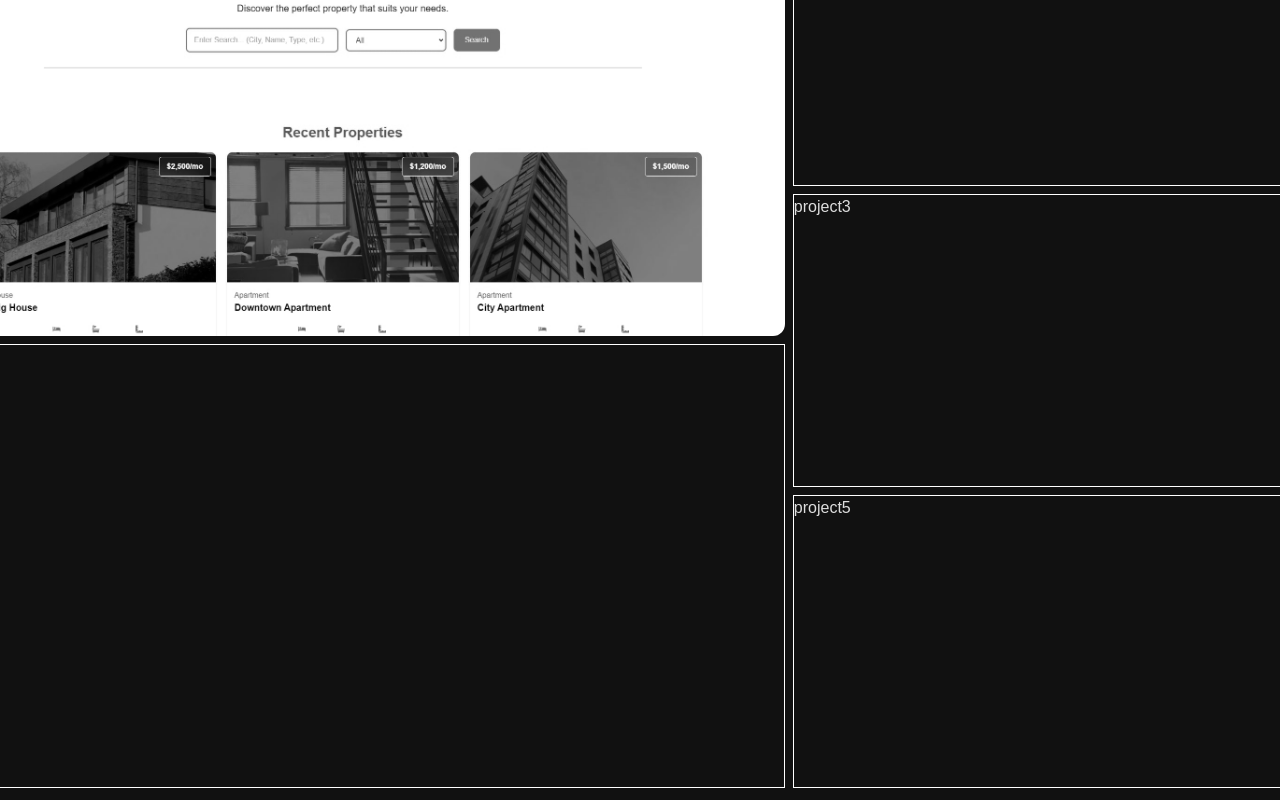
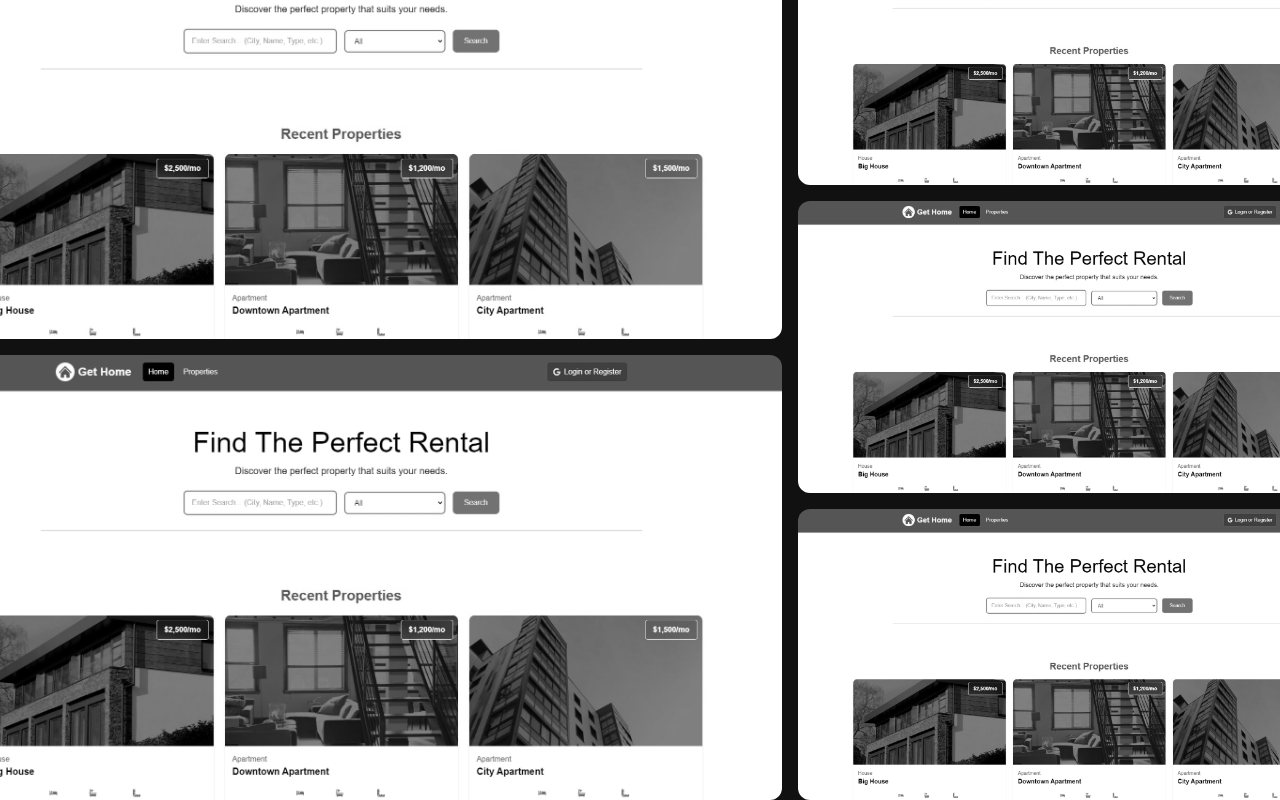
Before and after one commit to NoahRod108/2025-portfolio, a Next.js app: page / in a window 1280 px wide. Shown: the part 1269-2069 px from the top of the page. Built offline with nearby package versions, Linux system fonts and the light colour scheme.

Commit message:
Adding animations to currently made sections

```diff
--- a/app/globals.css
+++ b/app/globals.css
@@ -66,6 +66,31 @@ body {
   @apply px-4 py-1.5 rounded-full text-[--secondary-text] text-sm font-semibold;
 }
 
+#projects {
+  grid-template-columns: repeat(5, minmax(0, 1fr));
+}
+
+#projects div:nth-child(1) {
+  grid-column: span 3 / span 3;
+  grid-row: span 3 / span 3;
+}
+#projects div:nth-child(2) {
+  grid-column: span 2 / span 2;
+  grid-row: span 2 / span 2;
+}
+#projects div:nth-child(3) {
+  grid-column: span 2 / span 2;
+  grid-row: span 2 / span 2;
+}
+#projects div:nth-child(4) {
+  grid-column: span 3 / span 3;
+  grid-row: span 3 / span 3;
+}
+#projects div:nth-child(5) {
+  grid-column: span 2 / span 2;
+  grid-row: span 2 / span 2;
+}
+
 .project-img {
   @apply w-full h-full object-cover object-center grayscale transition duration-500 hover:grayscale-0 cursor-pointer rounded-xl;
 }
--- a/components/Modal.jsx
+++ b/components/Modal.jsx
@@ -1,38 +1,33 @@
-import { motion } from "framer-motion";
 import Backdrop from "./Backdrop";
-import { AnimatePresence } from "motion/react";
+import { Image } from "next/image";
 
-const dropIn = {
-  hidden: {
-    y: "-100vh",
-    opacity: 0,
-  },
-  visible: {
-    y: "0",
-    opacity: 1,
-  },
-  exit: {
-    y: "100vh",
-    opacity: 0,
-  },
-};
-
-const Modal = ({ handleClose, text }) => {
+const Modal = ({ handleClose, name, img, desc, tags }) => {
   return (
-    <AnimatePresence>
-      <Backdrop onClick={handleClose}>
-        <motion.div
-          // Stops the modal from closing while clicking inside
-          onClick={(e) => e.stopPropagation()}
-          className="modal"
-          variants={dropIn}
-          initial="hidden"
-          animate="visible"
-          exit="exit"
-          transition={{ type: "tween", duration: 0.5 }}
-        ></motion.div>
-      </Backdrop>
-    </AnimatePresence>
+    <div>{name}</div>
+    // <Backdrop onClick={handleClose}>
+    //   <motion.div
+    //     // Stops the modal from closing while clicking inside
+    //     onClick={(e) => e.stopPropagation()}
+    //     className="modal"
+    //     variants={dropIn}
+    //     initial="hidden"
+    //     animate="visible"
+    //     exit="exit"
+    //     transition={{ type: "spring", duration: 0.7, bounce: 0.15 }}
+    //   >
+    //     <div className="modal-wrapper">
+    //       <div>
+    //         <Image />
+    //       </div>
+    //       <div>{desc}</div>
+    //       <div>
+    //         {tags.map((tag, index) => (
+    //           <div>{tag}</div>
+    //         ))}
+    //       </div>
+    //     </div>
+    //   </motion.div>
+    // </Backdrop>
   );
 };
 
--- /dev/null
+++ b/constants/index.js
@@ -0,0 +1,44 @@
+import { home } from "@/public/images";
+
+export const projects = [
+  {
+    name: "Get Home",
+    desc: "placeholder",
+    img: home,
+    liveLink: "#",
+    githubLink: "#",
+    tags: ["1", "2"],
+  },
+  {
+    name: "Get Home2",
+    desc: "placeholder",
+    img: home,
+    liveLink: "#",
+    githubLink: "#",
+    tags: ["3", "4"],
+  },
+  {
+    name: "Get Home3",
+    desc: "placeholder",
+    img: home,
+    liveLink: "#",
+    githubLink: "#",
+    tags: ["4", "5"],
+  },
+  {
+    name: "Get Home4",
+    desc: "placeholder",
+    img: home,
+    liveLink: "#",
+    githubLink: "#",
+    tags: ["6", "7"],
+  },
+  {
+    name: "Get Home5",
+    desc: "placeholder",
+    img: home,
+    liveLink: "#",
+    githubLink: "#",
+    tags: ["8", "9"],
+  },
+];
--- a/sections/Hero.jsx
+++ b/sections/Hero.jsx
@@ -1,25 +1,44 @@
+"use client";
+
 import React from "react";
+import { easeOut, motion } from "framer-motion";
 
 const Hero = () => {
   return (
     <div className="flex flex-col flex-nowrap h-svh justify-center max-w-[1300px] w-full">
       <section id="hero">
         <div className="flex items-end gap-[128px] h-min w-full">
-          <div className="flex flex-col justify-start">
+          <motion.div
+            animate={{
+              opacity: [0, 100],
+            }}
+            transition={{ duration: 1.8, ease: "easeOut" }}
+            className="flex flex-col justify-start"
+          >
             <h1 className="leading-[.8em]">Noah</h1>
-          </div>
-          <div>
+          </motion.div>
+          <motion.div
+            animate={{
+              opacity: [0, 100],
+            }}
+            transition={{ duration: 2, delay: 1, ease: "easeOut" }}
+            className="flex flex-col justify-start"
+          >
             <p className="text-[1.2rem] max-w-[450px]">
               Web Developer with over 3 years of experience working on
               full-stack web applications
             </p>
-          </div>
+          </motion.div>
         </div>
-        <div className="flex justify-end">
-          <div>
-            <h1 className="justify-end">Rodriguez</h1>
-          </div>
-        </div>
+        <motion.div
+          animate={{
+            opacity: [0, 100],
+          }}
+          transition={{ duration: 1.8, ease: "easeOut" }}
+          className="flex justify-end"
+        >
+          <h1 className="justify-end">Rodriguez</h1>
+        </motion.div>
       </section>
     </div>
   );
--- a/sections/Projects.jsx
+++ b/sections/Projects.jsx
@@ -1,9 +1,9 @@
 "use client";
 
 import React, { useState } from "react";
-import Modal from "@/components/Modal";
-import { home } from "@/public/images";
+import { AnimatePresence } from "motion/react";
 import Image from "next/image";
+import { projects } from "@/constants";
 
 const Projects = () => {
   const [modalOpen, setModalOpen] = useState(false);
@@ -17,29 +17,21 @@ const Projects = () => {
         <h2 className="section-title">Projects</h2>
       </div>
 
-      <section id="projects" className="grid grid-cols-5 grid-rows-6 gap-2">
-        <div className="col-span-3 row-span-3">
+      <section id="projects" className="grid grid-cols-5 grid-rows-6 gap-4">
+        {projects.map((project, index) => (
+          <div key={project.name}>
             <Image
-            src={home}
+              src={project.img}
               alt="projectImg"
               className="project-img"
+              animate={{
+                y: ["-100vh", 0],
+              }}
+              transition={{ duration: 1.2, delay: index, ease: "easeOut" }}
               onClick={() => (modalOpen ? closeModal() : openModal())}
             />
           </div>
-        <div className="col-span-2 row-span-2 border border-white">
-          project2
-        </div>
-        <div className="col-span-2 row-span-2 border border-white">
-          project3
-        </div>
-        <div className="col-span-3 row-span-3 border border-white">
-          project4
-        </div>
-        <div className="col-span-2 row-span-2 border border-white">
-          project5
-        </div>
-
-        {modalOpen && <Modal modalOpen={modalOpen} handleClose={closeModal} />}
+        ))}
       </section>
     </div>
   );
```
Lines whose indentation alone changed are shown as unchanged.
